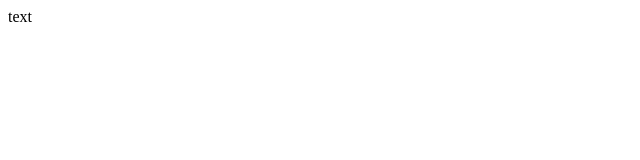
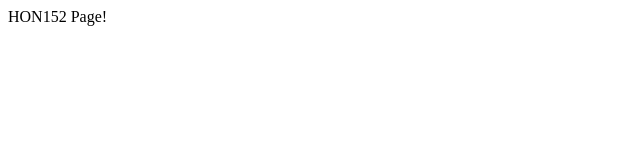
Before and after one commit to kennedygsnyder/HON152, a plain HTML site: page index.html in a window 1280 px wide. Shown: the whole page, without its empty margins (0-640 px from the left). Drawn offline with Linux system fonts and the light colour scheme.

Commit message:
Update index text

```diff
--- a/index.html
+++ b/index.html
@@ -1 +1 @@
-<p>text</p>
+<p>HON152 Page!</p>
```
